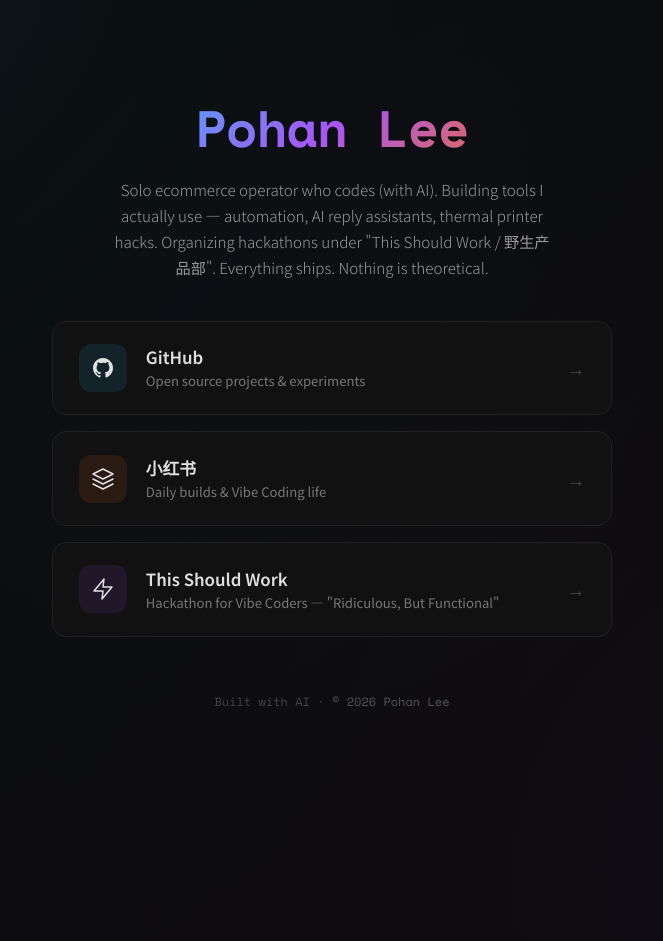
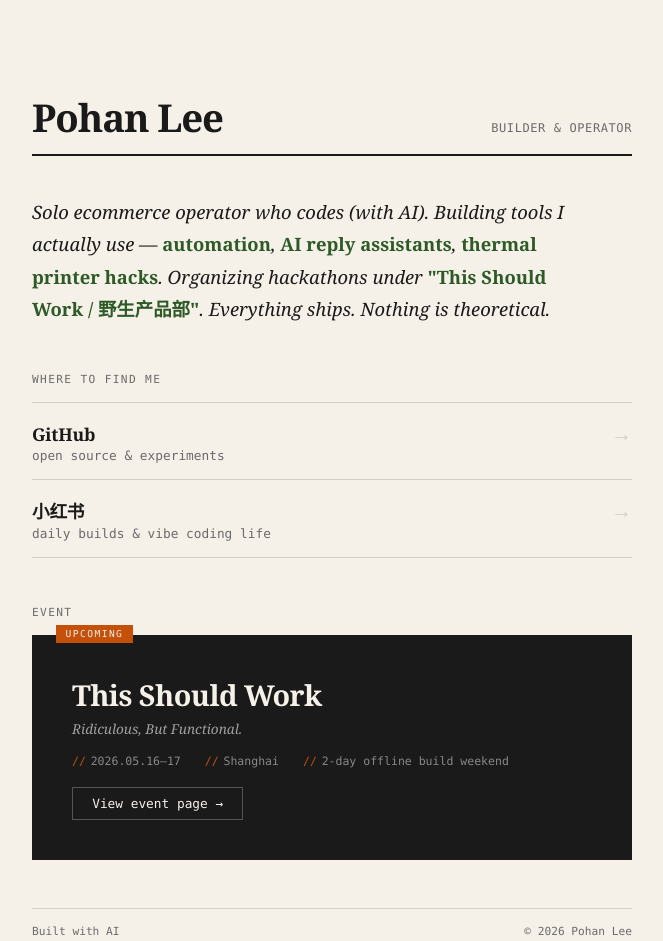
Before and after one commit to Phat-Po/Phat-Po.github.io, a plain HTML site: page index.html in a window 1280 px wide. Shown: the whole page, without its empty margins (308-971 px from the left). Before the commit the page ends 800 px from the top, so only its background shows below. Drawn offline with nearby package versions, Linux system fonts and the light colour scheme.

Commit message:
redesign: editorial/workshop poster style, remove AI template look

```diff
--- a/index.html
+++ b/index.html
@@ -1,201 +1,271 @@
 <!DOCTYPE html>
-<html lang="zh-CN">
+<html lang="en">
 <head>
   <meta charset="UTF-8">
   <meta name="viewport" content="width=device-width, initial-scale=1.0">
   <title>Pohan Lee</title>
-  <link rel="preconnect" href="https://fonts.googleapis.com">
-  <link rel="preconnect" href="https://fonts.gstatic.com" crossorigin>
-  <link href="https://fonts.googleapis.com/css2?family=Noto+Sans+SC:wght@300;400;600;700&family=Space+Mono:wght@400;700&display=swap" rel="stylesheet">
   <style>
     *{margin:0;padding:0;box-sizing:border-box}
+
+    @font-face{
+      font-family:'Editorial';
+      src:local('Georgia'),local('Times New Roman');
+    }
+
+    :root{
+      --bone:#f5f0e8;
+      --charcoal:#1a1a1a;
+      --green:#2d5a27;
+      --orange:#c4500a;
+      --gray:#6b6b6b;
+      --rule:#d4cfc5;
+      --hover-green:#1e3d1a;
+    }
+
     body{
-      background:#0a0a0a;
-      color:#e0e0e0;
-      font-family:'Noto Sans SC','PingFang SC','Microsoft YaHei',sans-serif;
+      background:var(--bone);
+      color:var(--charcoal);
+      font-family:Georgia,'Noto Serif SC','Songti SC',serif;
       min-height:100vh;
+      padding:0;
+    }
+
+    /* --- Layout --- */
+    .page{
+      max-width:680px;
+      margin:0 auto;
+      padding:clamp(3rem,8vw,6rem) clamp(1.5rem,5vw,2.5rem);
+    }
+
+    /* --- Header --- */
+    .header{
+      display:flex;
+      justify-content:space-between;
+      align-items:baseline;
+      padding-bottom:1rem;
+      border-bottom:2px solid var(--charcoal);
+      margin-bottom:2.5rem;
+    }
+    .header-name{
+      font-size:clamp(1.6rem,4vw,2.4rem);
+      font-weight:700;
+      letter-spacing:-.03em;
+      line-height:1.1;
+    }
+    .header-tag{
+      font-size:.75rem;
+      font-family:Menlo,Consolas,monospace;
+      color:var(--gray);
+      letter-spacing:.05em;
+      text-transform:uppercase;
+    }
+
+    /* --- Bio --- */
+    .bio{
+      font-size:clamp(1rem,2.5vw,1.15rem);
+      line-height:1.75;
+      color:var(--charcoal);
+      max-width:540px;
+      margin-bottom:3rem;
+      font-style:italic;
+    }
+    .bio em{
+      font-style:normal;
+      color:var(--green);
+      font-weight:600;
+    }
+
+    /* --- Section label --- */
+    .section-label{
+      font-family:Menlo,Consolas,monospace;
+      font-size:.7rem;
+      letter-spacing:.12em;
+      text-transform:uppercase;
+      color:var(--gray);
+      margin-bottom:1rem;
+    }
+
+    /* --- Links --- */
+    .links{
       display:flex;
       flex-direction:column;
-      align-items:center;
-      justify-content:center;
-      padding:2rem 1rem;
-      overflow-x:hidden;
+      gap:0;
+      margin-bottom:3rem;
     }
-    body::before{
-      content:'';
-      position:fixed;
-      top:-50%;left:-50%;
-      width:200%;height:200%;
-      background:radial-gradient(circle at 30% 20%,rgba(56,189,248,.06) 0%,transparent 50%),
-                 radial-gradient(circle at 70% 80%,rgba(168,85,247,.05) 0%,transparent 50%);
-      z-index:0;
-      pointer-events:none;
+    .link{
+      display:flex;
+      justify-content:space-between;
+      align-items:baseline;
+      padding:1rem 0;
+      border-bottom:1px solid var(--rule);
+      text-decoration:none;
+      color:var(--charcoal);
+      transition:color .2s,padding-left .2s;
     }
-    .container{
-      position:relative;z-index:1;
-      max-width:560px;width:100%;
-      display:flex;flex-direction:column;align-items:center;gap:2.5rem;
+    .link:first-child{border-top:1px solid var(--rule)}
+    .link:hover{
+      color:var(--green);
+      padding-left:.5rem;
+    }
+    .link-left{display:flex;flex-direction:column;gap:.15rem}
+    .link-name{
+      font-size:1.1rem;
+      font-weight:700;
+      letter-spacing:-.01em;
+    }
+    .link-desc{
+      font-size:.8rem;
+      color:var(--gray);
+      font-family:Menlo,Consolas,monospace;
+    }
+    .link-arrow{
+      font-size:1.3rem;
+      color:var(--rule);
+      transition:color .2s;
+      flex-shrink:0;
+    }
+    .link:hover .link-arrow{color:var(--green)}
+
+    /* --- Event block --- */
+    .event{
+      background:var(--charcoal);
+      color:var(--bone);
+      padding:clamp(1.5rem,4vw,2.5rem);
+      margin-bottom:3rem;
+      position:relative;
+    }
+    .event::before{
+      content:'UPCOMING';
+      position:absolute;
+      top:-.6rem;
+      left:1.5rem;
+      background:var(--orange);
+      color:var(--bone);
+      font-family:Menlo,Consolas,monospace;
+      font-size:.6rem;
+      letter-spacing:.15em;
+      padding:.2rem .6rem;
+    }
+    .event-name{
+      font-size:clamp(1.3rem,3.5vw,1.8rem);
+      font-weight:700;
+      letter-spacing:-.02em;
+      margin-bottom:.3rem;
+    }
+    .event-sub{
+      font-size:.85rem;
+      color:#a0a0a0;
+      margin-bottom:1rem;
+      font-style:italic;
+    }
+    .event-meta{
+      display:flex;
+      flex-wrap:wrap;
+      gap:.6rem 1.5rem;
+      font-family:Menlo,Consolas,monospace;
+      font-size:.72rem;
+      color:#888;
+      margin-bottom:1.2rem;
+    }
+    .event-meta span::before{
+      content:'//';
+      color:var(--orange);
+      margin-right:.3rem;
+    }
+    .event-link{
+      display:inline-block;
+      color:var(--bone);
+      text-decoration:none;
+      font-family:Menlo,Consolas,monospace;
+      font-size:.8rem;
+      border:1px solid #555;
+      padding:.5rem 1.2rem;
+      transition:all .2s;
+    }
+    .event-link:hover{
+      background:var(--bone);
+      color:var(--charcoal);
+      border-color:var(--bone);
     }
 
-    /* Hero */
-    .hero{text-align:center}
-    .hero h1{
-      font-family:'Space Mono',monospace;
-      font-size:clamp(2rem,6vw,3.2rem);
-      font-weight:700;
-      background:linear-gradient(135deg,#38bdf8,#a855f7,#f97316);
-      -webkit-background-clip:text;
-      -webkit-text-fill-color:transparent;
-      background-clip:text;
-      letter-spacing:-.02em;
-      margin-bottom:.75rem;
+    /* --- Footer --- */
+    .footer{
+      display:flex;
+      justify-content:space-between;
+      align-items:center;
+      padding-top:1rem;
+      border-top:1px solid var(--rule);
+      font-size:.7rem;
+      font-family:Menlo,Consolas,monospace;
+      color:var(--gray);
     }
-    .hero p{
-      font-size:.95rem;
-      line-height:1.7;
-      color:#999;
-      max-width:440px;
-      margin:0 auto;
-      font-weight:300;
+    .footer a{
+      color:var(--gray);
+      text-decoration:none;
+    }
+    .footer a:hover{color:var(--green)}
+
+    /* --- Responsive --- */
+    @media(max-width:480px){
+      .header{flex-direction:column;gap:.3rem}
+      .event-meta{flex-direction:column;gap:.4rem}
+      .footer{flex-direction:column;gap:.3rem;text-align:center}
     }
 
-    /* Cards */
-    .cards{display:flex;flex-direction:column;gap:1rem;width:100%}
-    .card{
-      position:relative;
-      background:#111;
-      border:1px solid #222;
-      border-radius:14px;
-      padding:1.4rem 1.6rem;
-      display:flex;align-items:center;gap:1.2rem;
-      text-decoration:none;
-      color:#e0e0e0;
-      transition:all .3s ease;
-      overflow:hidden;
+    /* --- Print --- */
+    @media print{
+      body{background:#fff}
+      .event{background:#1a1a1a;-webkit-print-color-adjust:exact;print-color-adjust:exact}
     }
-    .card::before{
-      content:'';
-      position:absolute;inset:-1px;
-      border-radius:14px;
-      padding:1px;
-      background:linear-gradient(135deg,transparent,transparent);
-      -webkit-mask:linear-gradient(#fff 0 0) content-box,linear-gradient(#fff 0 0);
-      -webkit-mask-composite:xor;
-      mask-composite:exclude;
-      transition:background .4s ease;
-      pointer-events:none;
-    }
-    .card:hover{
-      transform:translateY(-3px);
-      background:#161616;
-      box-shadow:0 8px 32px rgba(0,0,0,.4);
-    }
-    .card:hover::before{
-      background:var(--glow);
-    }
-
-    .card-icon{
-      width:48px;height:48px;
-      border-radius:12px;
-      display:flex;align-items:center;justify-content:center;
-      font-size:1.5rem;
-      flex-shrink:0;
-      background:var(--icon-bg);
-    }
-    .card-body{flex:1;min-width:0}
-    .card-title{
-      font-weight:600;
-      font-size:1.05rem;
-      margin-bottom:.2rem;
-    }
-    .card-desc{
-      font-size:.82rem;
-      color:#777;
-      line-height:1.4;
-    }
-    .card-arrow{
-      font-size:1.2rem;
-      color:#444;
-      transition:all .3s ease;
-      flex-shrink:0;
-    }
-    .card:hover .card-arrow{
-      color:#888;
-      transform:translateX(4px);
-    }
-
-    .card--github{--glow:linear-gradient(135deg,#38bdf8,#a855f7);--icon-bg:rgba(56,189,248,.1)}
-    .card--xiaohongshu{--glow:linear-gradient(135deg,#f97316,#ef4444);--icon-bg:rgba(249,115,22,.1)}
-    .card--hackathon{--glow:linear-gradient(135deg,#a855f7,#22c55e);--icon-bg:rgba(168,85,247,.1)}
-
-    /* Footer */
-    .footer{
-      margin-top:1rem;
-      font-size:.75rem;
-      color:#444;
-      font-family:'Space Mono',monospace;
-      text-align:center;
-    }
-    .footer a{color:#555;text-decoration:none}
-    .footer a:hover{color:#888}
-
-    /* Animations */
-    @keyframes fadeUp{
-      from{opacity:0;transform:translateY(24px)}
-      to{opacity:1;transform:translateY(0)}
-    }
-    .hero{animation:fadeUp .6s ease both}
-    .card:nth-child(1){animation:fadeUp .6s ease .1s both}
-    .card:nth-child(2){animation:fadeUp .6s ease .2s both}
-    .card:nth-child(3){animation:fadeUp .6s ease .3s both}
-    .footer{animation:fadeUp .6s ease .4s both}
   </style>
 </head>
 <body>
-  <div class="container">
-    <div class="hero">
-      <h1>Pohan Lee</h1>
-      <p>Solo ecommerce operator who codes (with AI). Building tools I actually use — automation, AI reply assistants, thermal printer hacks. Organizing hackathons under "This Should Work / 野生产品部". Everything ships. Nothing is theoretical.</p>
+  <div class="page">
+
+    <header class="header">
+      <div class="header-name">Pohan Lee</div>
+      <div class="header-tag">builder &amp; operator</div>
+    </header>
+
+    <p class="bio">
+      Solo ecommerce operator who codes (with AI). Building tools I actually use — <em>automation</em>, <em>AI reply assistants</em>, <em>thermal printer hacks</em>. Organizing hackathons under <em>"This Should Work / 野生产品部"</em>. Everything ships. Nothing is theoretical.
+    </p>
+
+    <div class="section-label">Where to find me</div>
+    <nav class="links">
+      <a class="link" href="https://github.com/pohanlee" target="_blank" rel="noopener">
+        <div class="link-left">
+          <div class="link-name">GitHub</div>
+          <div class="link-desc">open source &amp; experiments</div>
+        </div>
+        <div class="link-arrow">&rarr;</div>
+      </a>
+      <a class="link" href="https://www.xiaohongshu.com/user/profile/631af8e4000000002303fa6d" target="_blank" rel="noopener">
+        <div class="link-left">
+          <div class="link-name">小红书</div>
+          <div class="link-desc">daily builds &amp; vibe coding life</div>
+        </div>
+        <div class="link-arrow">&rarr;</div>
+      </a>
+    </nav>
+
+    <div class="section-label">Event</div>
+    <div class="event">
+      <div class="event-name">This Should Work</div>
+      <div class="event-sub">Ridiculous, But Functional.</div>
+      <div class="event-meta">
+        <span>2026.05.16&ndash;17</span>
+        <span>Shanghai</span>
+        <span>2-day offline build weekend</span>
+      </div>
+      <a class="event-link" href="https://eyhshen.github.io/this-should-work/" target="_blank" rel="noopener">View event page &rarr;</a>
     </div>
 
-    <div class="cards">
-      <a class="card card--github" href="https://github.com/pohanlee" target="_blank" rel="noopener">
-        <div class="card-icon">
-          <svg width="24" height="24" viewBox="0 0 24 24" fill="none"><path d="M12 2C6.477 2 2 6.477 2 12c0 4.42 2.865 8.167 6.839 9.49.5.09.682-.217.682-.482 0-.237-.009-.866-.013-1.7-2.782.603-3.369-1.34-3.369-1.34-.454-1.156-1.11-1.463-1.11-1.463-.908-.62.069-.607.069-.607 1.004.07 1.532 1.032 1.532 1.032.892 1.53 2.341 1.088 2.91.832.092-.647.35-1.088.636-1.339-2.221-.253-4.555-1.11-4.555-4.943 0-1.091.39-1.984 1.029-2.683-.103-.253-.446-1.27.098-2.647 0 0 .84-.269 2.75 1.025A9.578 9.578 0 0112 6.836c.85.004 1.705.114 2.504.337 1.909-1.294 2.748-1.025 2.748-1.025.546 1.377.202 2.394.1 2.647.64.699 1.028 1.592 1.028 2.683 0 3.842-2.337 4.687-4.565 4.935.359.309.678.919.678 1.852 0 1.336-.012 2.415-.012 2.743 0 .267.18.578.688.48C19.138 20.164 22 16.418 22 12c0-5.523-4.477-10-10-10z" fill="#e0e0e0"/></svg>
-        </div>
-        <div class="card-body">
-          <div class="card-title">GitHub</div>
-          <div class="card-desc">Open source projects &amp; experiments</div>
-        </div>
-        <div class="card-arrow">&rarr;</div>
-      </a>
+    <footer class="footer">
+      <span>Built with AI</span>
+      <a href="https://github.com/Phat-Po" target="_blank">&copy; 2026 Pohan Lee</a>
+    </footer>
 
-      <a class="card card--xiaohongshu" href="https://www.xiaohongshu.com/user/profile/631af8e4000000002303fa6d" target="_blank" rel="noopener">
-        <div class="card-icon">
-          <svg width="24" height="24" viewBox="0 0 24 24" fill="none"><path d="M12 2L2 7l10 5 10-5-10-5zM2 17l10 5 10-5M2 12l10 5 10-5" stroke="#e0e0e0" stroke-width="1.5" stroke-linecap="round" stroke-linejoin="round"/></svg>
-        </div>
-        <div class="card-body">
-          <div class="card-title">小红书</div>
-          <div class="card-desc">Daily builds &amp; Vibe Coding life</div>
-        </div>
-        <div class="card-arrow">&rarr;</div>
-      </a>
-
-      <a class="card card--hackathon" href="https://eyhshen.github.io/this-should-work/" target="_blank" rel="noopener">
-        <div class="card-icon">
-          <svg width="24" height="24" viewBox="0 0 24 24" fill="none"><path d="M13 2L3 14h9l-1 8 10-12h-9l1-8z" stroke="#e0e0e0" stroke-width="1.5" stroke-linecap="round" stroke-linejoin="round"/></svg>
-        </div>
-        <div class="card-body">
-          <div class="card-title">This Should Work</div>
-          <div class="card-desc">Hackathon for Vibe Coders &mdash; "Ridiculous, But Functional"</div>
-        </div>
-        <div class="card-arrow">&rarr;</div>
-      </a>
-    </div>
-
-    <div class="footer">
-      Built with AI &middot; <a href="https://github.com/Phat-Po" target="_blank">&copy; 2026 Pohan Lee</a>
-    </div>
   </div>
 </body>
 </html>
```
